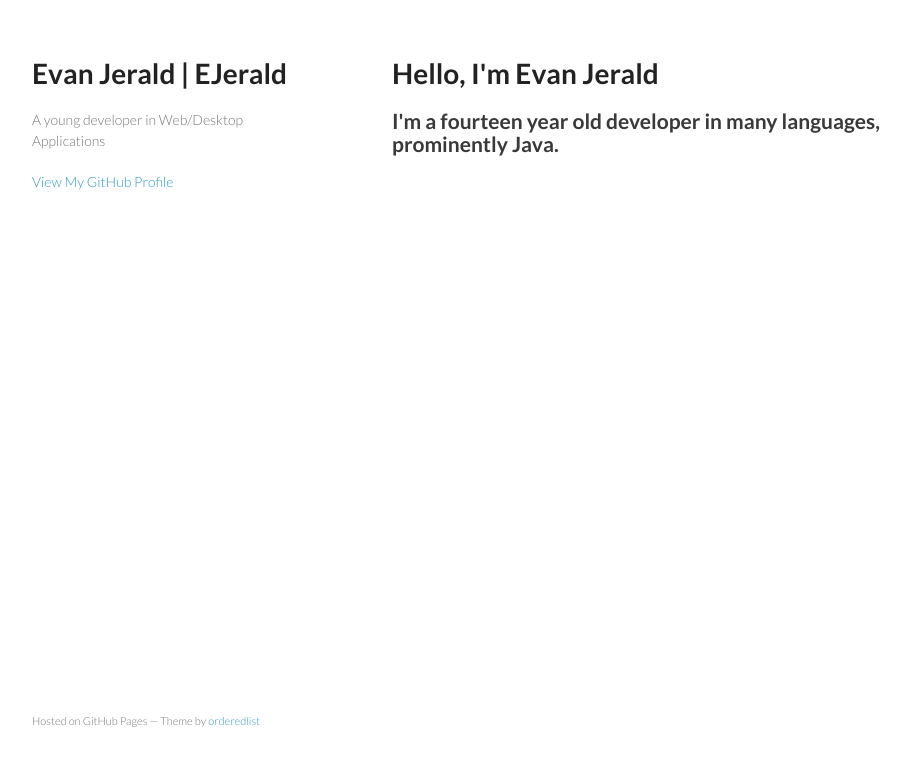
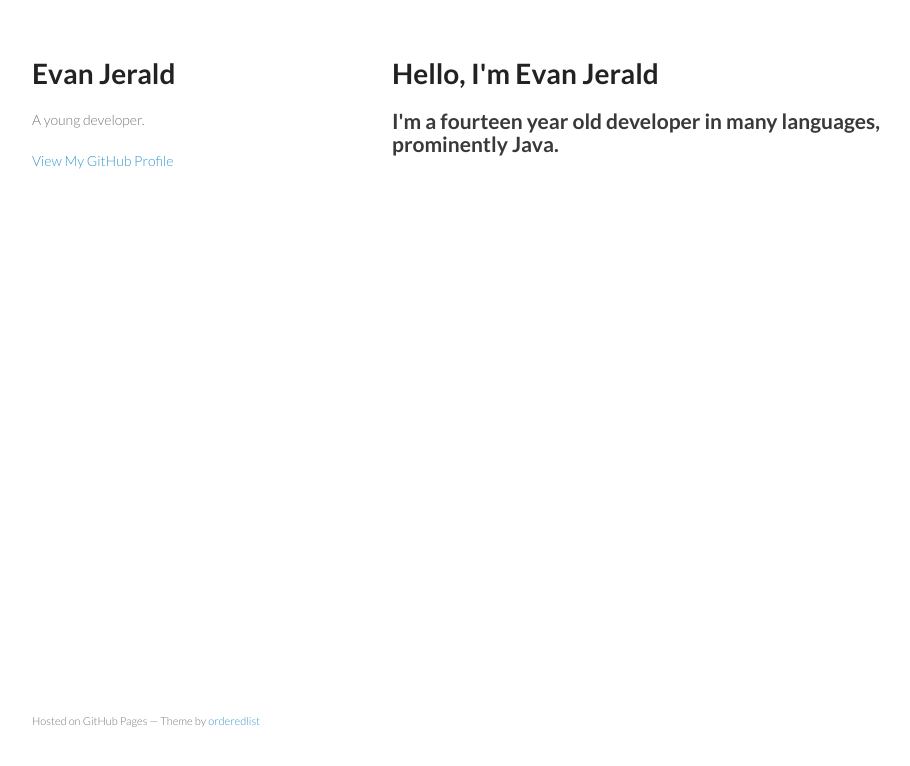
Before and after one commit to EJerald/ejerald.github.io, a plain HTML site: page index.html in a window 1280 px wide. Shown: the whole page, without its empty margins (178-1088 px from the left). Drawn offline with Linux system fonts and the light colour scheme.

Commit message:
Replace master branch with page content via GitHub

```diff
--- a/index.html
+++ b/index.html
@@ -3,7 +3,7 @@
   <head>
     <meta charset="utf-8">
     <meta http-equiv="X-UA-Compatible" content="chrome=1">
-    <title>Evan Jerald | EJerald by EJerald</title>
+    <title>Evan Jerald by EJerald</title>
 
     <link rel="stylesheet" href="stylesheets/styles.css">
     <link rel="stylesheet" href="stylesheets/pygment_trac.css">
@@ -15,8 +15,8 @@
   <body>
     <div class="wrapper">
       <header>
-        <h1>Evan Jerald | EJerald</h1>
-        <p>A young developer in Web/Desktop Applications</p>
+        <h1>Evan Jerald</h1>
+        <p>A young developer.</p>
 
 
         <p class="view"><a href="https://github.com/EJerald">View My GitHub Profile</a></p>
--- a/params.json
+++ b/params.json
@@ -1 +1 @@
-{"name":"Evan Jerald | EJerald","tagline":"A young developer in Web/Desktop Applications","body":"# Hello, I'm Evan Jerald\r\n## I'm a fourteen year old developer in many languages, prominently Java.","google":"","note":"Don't delete this file! It's used internally to help with page regeneration."}
+{"name":"Evan Jerald","tagline":"A young developer.","body":"# Hello, I'm Evan Jerald\r\n## I'm a fourteen year old developer in many languages, prominently Java.","google":"","note":"Don't delete this file! It's used internally to help with page regeneration."}
```
